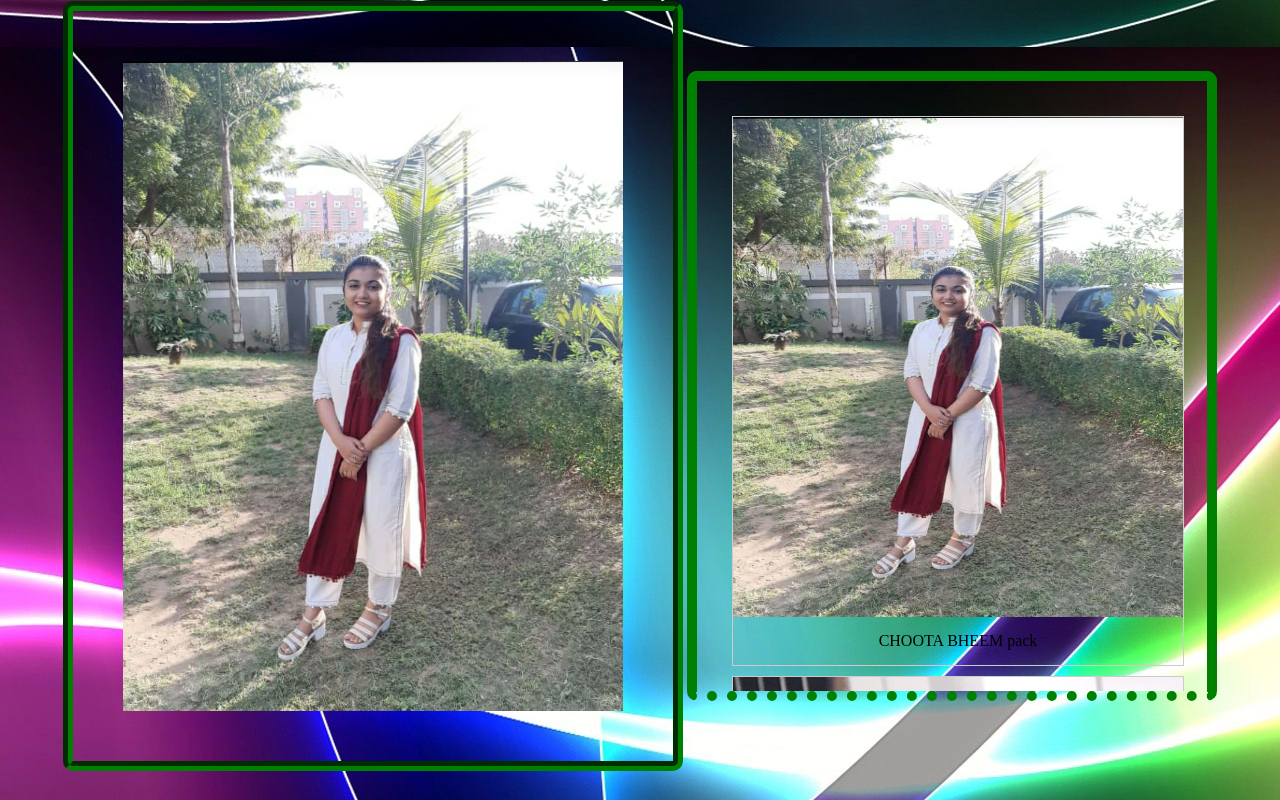
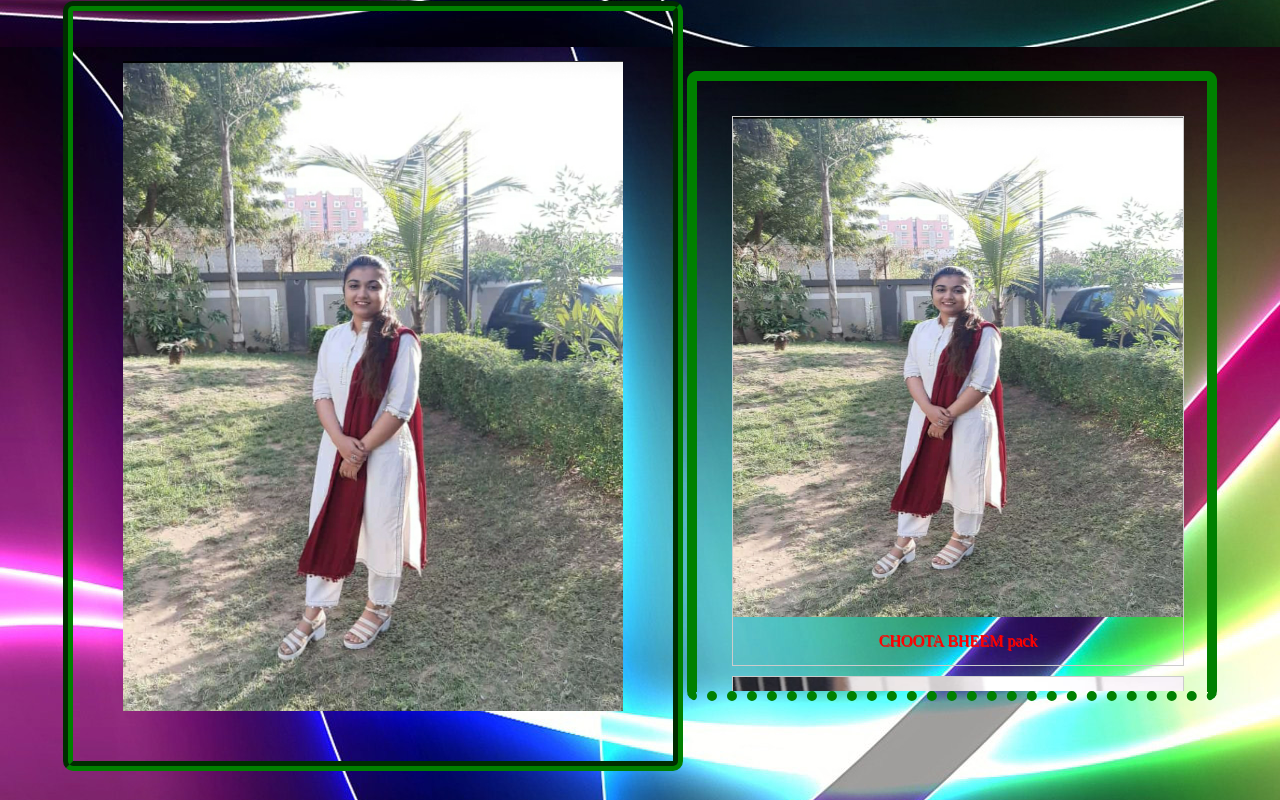
Before and after one commit to prince989885/rakshabandhan.github.io, a plain HTML site: page index.html in a window 1280 px wide. Shown: the part 1033-1833 px from the top of the page. Drawn offline with Linux system fonts and the light colour scheme.

Commit message:
Update style.css

```diff
--- a/style.css
+++ b/style.css
@@ -22,4 +22,7 @@ div.gallery {
 div.desc {
   padding: 15px;
   text-align: center;
+  color:red;
+   text-shadow:1px 1px;
+   text-decoration:bold;
 }
```
